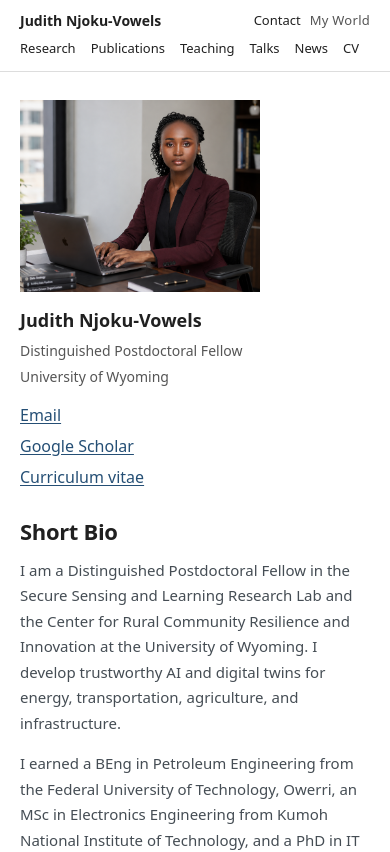
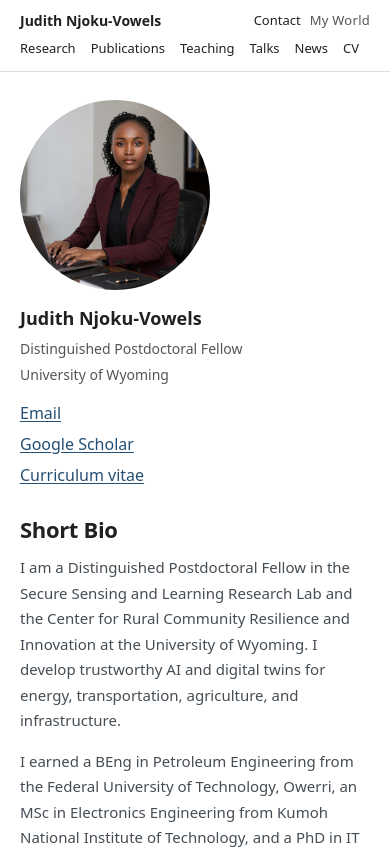
Before and after one commit to Judith989/judith-website-2026, a Next.js app: page / in a window 390 px wide. Shown: the top 852 px of the page. Built offline with nearby package versions, Linux system fonts and the light colour scheme; no server answers.

Commit message:
Make profile photo circular

```diff
--- a/app/globals.css
+++ b/app/globals.css
@@ -763,7 +763,8 @@ footer { margin: 40px auto 0; max-width: 1120px; padding: 20px 24px; }
 .gallery-story .story-count { background: rgba(32,32,32,.83); }
 .profile-shell { display: grid; gap: 50px; grid-template-columns: 230px minmax(0, 1fr); margin: 0 auto; max-width: 1120px; padding: 48px 24px 60px; }
 .profile-sidebar { align-self: start; position: sticky; top: 95px; }
-.profile-sidebar img { display: block; height: auto; width: 100%; }
+.profile-portrait { aspect-ratio: 1; border-radius: 50%; overflow: hidden; position: relative; width: min(100%, 220px); }
+.profile-portrait img { object-fit: cover; object-position: right center; }
 .profile-sidebar h1 { font-family: inherit; font-size: 18px; font-weight: 650; letter-spacing: 0; line-height: 1.3; margin: 17px 0 8px; }
 .profile-sidebar p { color: var(--muted); font-size: 14px; line-height: 1.5; margin: 0 0 5px; }
 .profile-sidebar-links { display: grid; gap: 7px; margin-top: 16px; }
@@ -795,5 +796,5 @@ footer { margin: 40px auto 0; max-width: 1120px; padding: 20px 24px; }
   .gallery-story-feature { gap: 8px; }
   .profile-shell { gap: 28px; grid-template-columns: 1fr; padding: 28px 20px 45px; }
   .profile-sidebar { position: static; }
-  .profile-sidebar img { max-width: 240px; }
+  .profile-portrait { width: 190px; }
 }
--- a/app/page.tsx
+++ b/app/page.tsx
@@ -18,7 +18,7 @@ export default function Home() {
     <main className="profile-home">
       <div className="profile-shell">
         <aside className="profile-sidebar" aria-label="Profile and contact details">
-          <Image src="/judith_pic2.png" alt="Dr. Judith Njoku-Vowels at her desk" width={1402} height={1122} sizes="(max-width: 720px) 220px, 240px" priority />
+          <div className="profile-portrait"><Image src="/judith_pic2.png" alt="Dr. Judith Njoku-Vowels at her desk" fill sizes="220px" priority /></div>
           <h1>Judith Njoku-Vowels</h1>
           <p>Distinguished Postdoctoral Fellow</p>
           <p>University of Wyoming</p>
```
